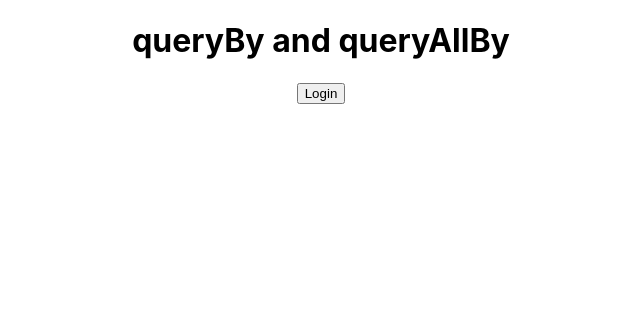
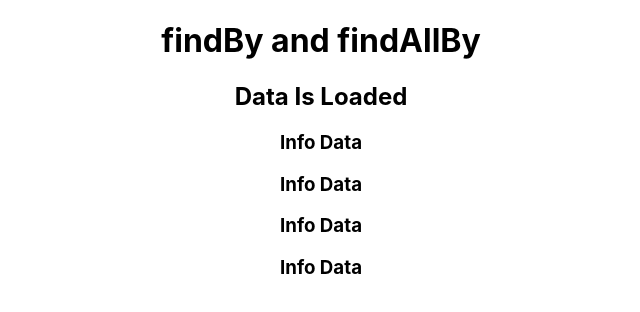
Before and after one commit to muazimmaqbool/React_Testing_Library, a React (Create React App) app: page / in a window 1280 px wide. Shown: the top 312 px of the page, without its empty margins (319-959 px from the left). Built offline with nearby package versions, Linux system fonts and the light colour scheme.

Commit message:
testing using findBy  and findAllBy

```diff
--- a/src/25_FindBy/FindBy_FindAllBy.jsx
+++ b/src/25_FindBy/FindBy_FindAllBy.jsx
@@ -1,4 +1,4 @@
-import React, { useState,useEffect } from "react";
+import React, { useState, useEffect } from "react";
 
 /*
 lec #35
@@ -6,31 +6,48 @@ lec #35
 
 ->When to use findBy query:
   When you load/reload the page, sometimes the ui elements takes some time to load/show
-  (usually happens when you get data from API or code is huge).
+  (usually happens when you get data from API or from a big code).
 
   So, basically when your elements took some time (say around 3-5 seconds) to load and if you
-  want to test these elements, which take time to load and then test time using "findBy"
+  want to test these elements, which take time to load and then test them using "findBy"
 
 */
 
 const FindBy = () => {
+  const [showData, setshowData] = useState(false);
 
-  const [showData, setshowData] = useState();
-
-  //data will be loaded after 1 second
+  //data will be loaded/show after 1 second
   //basiclaly h2 element will be loaded/displayed after 1 second and we will test it using
   //findBy, checkout test case file
   useEffect(() => {
     setTimeout(() => {
-      setshowData(true)
+      setshowData(true);
+    }, 3000);
+  }, []);
+
+  //for testing findAllBy
+  const [showInfo, setShowInfo] = useState(false);
+  useEffect(() => {
+    setTimeout(() => {
+      setShowInfo(true);
     }, 3000);
   }, []);
   return (
     <div>
       <h1>findBy and findAllBy</h1>
-      {
-        showData ? <h2>Data Is Loaded</h2>:<h4>No Data Found</h4>
-      }
+      {showData ? <h2>Data Is Loaded</h2> : <h4>No Data Found</h4>}
+
+      {/*for testing multiple elements using findAllBy */}
+      {showInfo ? (
+        <div>
+          <h3>Info Data</h3>
+          <h3>Info Data</h3>
+          <h3>Info Data</h3>
+          <h3>Info Data</h3>
+        </div>
+      ) : (
+        <h4>Info not loaded yet</h4>
+      )}
     </div>
   );
 };
--- a/src/App.js
+++ b/src/App.js
@@ -74,8 +74,8 @@ function App() {
       {/* <TextMatch/> */}
       {/* <TextMatch_With_Function/> */}
 
-      <QueryBy_QueryAllBy/>
-      {/* <FindBy_FindAllBy/> */}
+      {/* <QueryBy_QueryAllBy/> */}
+      <FindBy_FindAllBy/>
       {/* <TestElementsJavascriptQuery/> */}
       {/* <QueryingWithinElements/> */}
 
```
Also changed, not shown: 1 other file (tests, documents, lock files or other folders).
